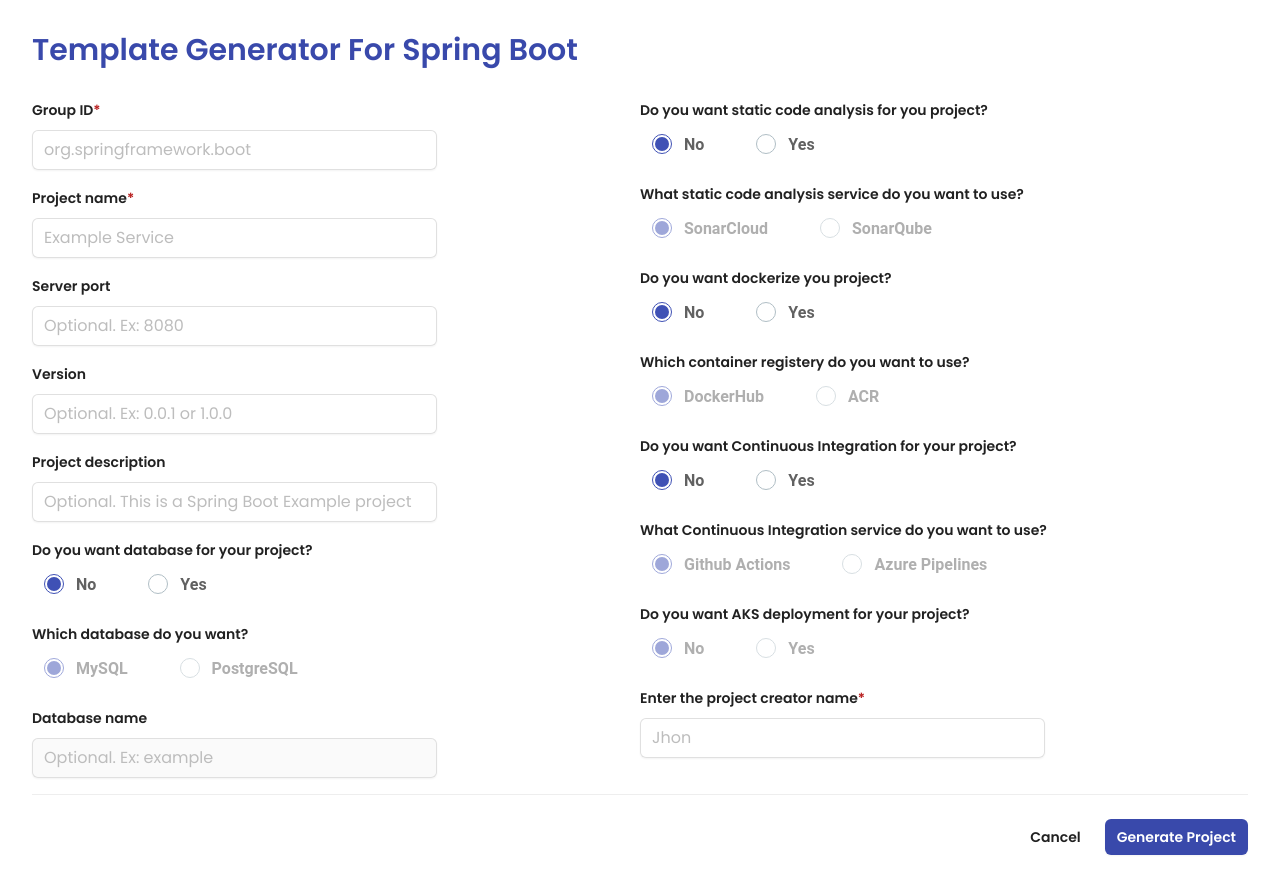
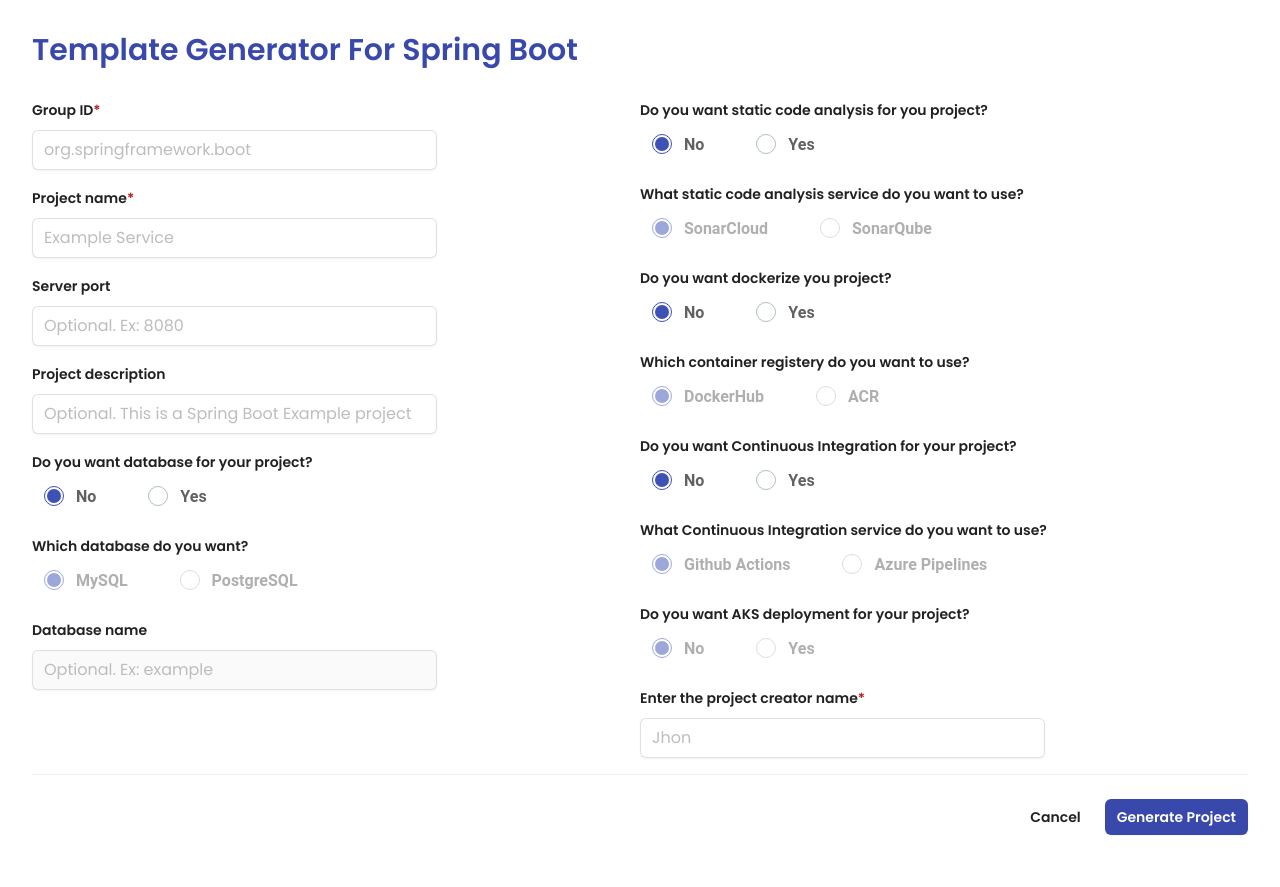
Before and after one commit to MallikarjunaReddyN/template-generator-ui, a React (Vite) app: page / in a window 1280 px wide. Built offline with nearby package versions, Linux system fonts and the light colour scheme.

Commit message:
Removed version from Form

```diff
--- a/src/components/TemplateForm.jsx
+++ b/src/components/TemplateForm.jsx
@@ -34,7 +34,6 @@ const TemplateForm = () => {
     const [groupId, setGroupId] = useState('');
     const [projectName, setProjectName] = useState('');
     const [serverPort, setServerPort] = useState('');
-    const [version, setVersion] = useState('');
     const [projectDesc, setProjectDesc] = useState('');
     const [isDbRequired, setIsDbRequired] = useState(yesOrNoOptions[0].value);
     const [dbType, setDbType] = useState('');
@@ -65,10 +64,6 @@ const TemplateForm = () => {
         if (name === 'server_port') {
             delete errors.server_port;
             setServerPort(value);
-        }
-        if (name === 'version') {
-            delete errors.version;
-            setVersion(value);
         }
         if (name === 'project_description') {
             delete errors.project_description;
@@ -130,7 +125,7 @@ const TemplateForm = () => {
     const projectGeneratedError = (errorMsg) => toast.error(errorMsg);
 
     const clearData = () => {
-        setGroupId(''); setProjectName(''); setServerPort(''); setVersion(''); setProjectDesc(''); setIsDbRequired(yesOrNoOptions[0].value);
+        setGroupId(''); setProjectName(''); setServerPort(''); setProjectDesc(''); setIsDbRequired(yesOrNoOptions[0].value);
         setDbType(''); setDbName(''); setSca(yesOrNoOptions[0].value); setScaType(''); setDocker(yesOrNoOptions[0].value); setRegistry('');
         setCi(yesOrNoOptions[0].value); setCiType(''); setAks(''); setCreatedBy();
     }
@@ -191,7 +186,6 @@ const TemplateForm = () => {
                 group_id: groupId,
                 project_name: projectName,
                 server_port: serverPort,
-                version: version,
                 project_description: projectDesc,
                 is_db_required: isDbRequired,
                 db: dbType,
@@ -234,7 +228,6 @@ const TemplateForm = () => {
                     <InputField label="Group ID" name="group_id" value={groupId} placeholder="org.springframework.boot" error={errors?.group_id} handleChange={handleChange} disable={false} required={true} />
                     <InputField label="Project name" name="project_name" value={projectName} placeholder="Example Service" error={errors?.project_name} handleChange={handleChange} disable={false} required={true} />
                     <InputField label="Server port" name="server_port" value={serverPort} placeholder="Optional. Ex: 8080" error={errors?.server_port} handleChange={handleChange} disable={false} required={false} />
-                    <InputField label="Version" name="version" value={version} placeholder="Optional. Ex: 0.0.1 or 1.0.0" error={errors?.version} handleChange={handleChange} disable={false} required={false} />
                     <InputField label="Project description" name="project_description" value={projectDesc} placeholder="Optional. This is a Spring Boot Example project" error={errors.project_description} handleChange={handleChange} disable={false} required={false} />
                     <RadioInput label="Do you want database for your project?" name='is_db_required' options={yesOrNoOptions} handleChange={handleChange} disable={false} />
                     <RadioInput label="Which database do you want?" name="db" options={dbTypeOptions} handleChange={handleChange} disable={isDbRequired == '' || isDbRequired == 'No'} />
```
